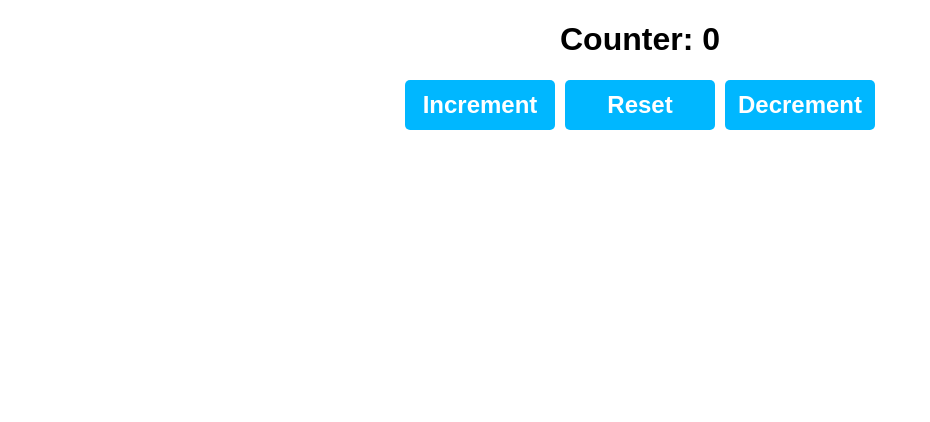
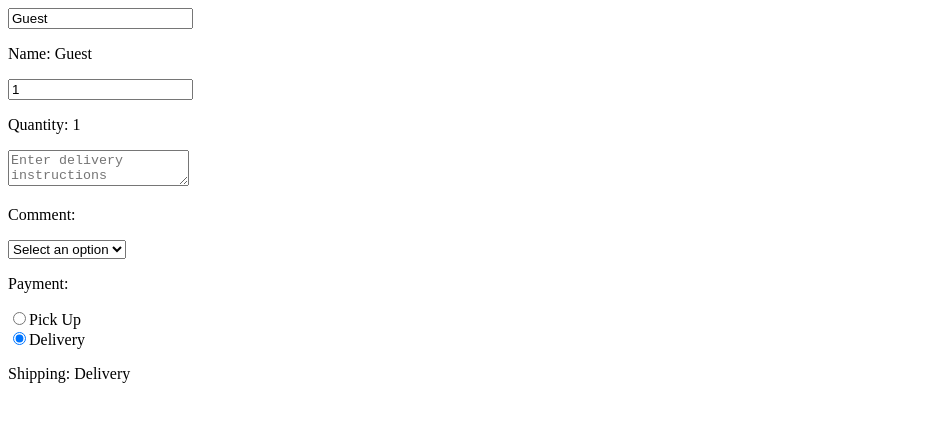
Before and after one commit to RaoufHamaissia/React, a React (Vite) app in the folder my-react-app/: page / in a window 1280 px wide. Shown: the top 422 px of the page, without its empty margins (0-930 px from the left). Built offline with nearby package versions, Linux system fonts and the light colour scheme.

Commit message:
onChange event handler

```diff
--- a/my-react-app/src/App.jsx
+++ b/my-react-app/src/App.jsx
@@ -1,18 +1,13 @@
-// React hook = Special function that lets you use state and other React features without writing a class
-//
+// onChange = event handler used primarly for form element : input elements. Triggered when the value of an input changes
+//  onSubmit = event handler used primarily for form elements
+//  onClick = event handler used primarily for button elements
 //
 
-// useState() = React hook that lets you add state to a functional component
-// useEffect() = React hook that lets you perform side effects in a functional component
-// useContext() = React hook that lets you use context in a functional component
-// useReducer() = React hook that lets you manage complex state in a functional component
-// useRef() = React hook that lets you create a mutable ref object in a functional component
-// useMemo() = React hook that lets you memoize a value in a functional component
 
 
 import MyComponent from "./MyComponent.jsx";
 import Counter from "./Counter.jsx";
-
+import MySecondComponent from "./MySecondComponent.jsx";
 
 
 
@@ -24,7 +19,7 @@ function App() {
   return(
     <>
 
-     <Counter/>
+     <MySecondComponent/>
 
 
 
--- a/my-react-app/src/Counter.jsx
+++ b/my-react-app/src/Counter.jsx
@@ -20,7 +20,7 @@
         }
         return (
             <div className='counter-container'>
-                <h1 className='count-display'>Counter: {count}</h1>
+                <h1 className='counter-display'>Counter: {count}</h1>
                 <button className='counter-button' onClick={increment} >Increment</button>
                 <button className='counter-button' onClick={reset}>Reset</button>
                 <button className='counter-button' onClick={decrement}>Decrement</button>
--- /dev/null
+++ b/my-react-app/src/MySecondComponent.jsx
@@ -0,0 +1,84 @@
+
+import React, {useState} from "react";
+
+
+function MySecondComponent() {
+
+    const [name, setName] = useState("Guest");
+    const [quantity, setQuantity] = useState(1);
+    const [comment, setComment] = useState("");
+    const [payment, setPayment] = useState("");
+    const [shipping, setShipping] = useState("Delivery");
+
+
+
+    const handleNameChange = (event) => {
+        //const {value} = event.target.value; // destructuring assignment to extract value from the event target
+        setName(event.target.value); // update the name state with the new value
+    }
+
+    const handleQuantityChange = (event) => {
+        setQuantity(event.target.value); // update the quantity state with the new value
+    }
+
+    const handleCommentChange = (event) => {
+        setComment(event.target.value); // update the comment state with the new value
+    }
+
+    const handlePaymentChange = (event) => {
+        setPayment(event.target.value); // update the payment state with the new value
+    }
+
+    const handleShippingChange = (event) => {
+        setShipping(event.target.value); // update the shipping state with the new value
+    }
+
+    return (
+        <div>
+
+            <input type="text" value={name} onChange={handleNameChange}/>
+            <p>Name: {name}</p>
+
+            <input value={quantity} onChange={handleQuantityChange} type="number" />
+            <p>Quantity: {quantity}</p>
+
+            <textarea value={comment} onChange={handleCommentChange} placeholder="Enter delivery instructions"></textarea>
+            <p>Comment: {comment}</p>
+
+            <select value={payment} onChange={handlePaymentChange}>
+                <option value="">Select an option</option>
+                <option value="credit">Credit Card</option>
+                <option value="debit">Debit Card</option>
+                <option value="paypal">PayPal</option>
+                <option value="bank">Bank Transfer</option>
+                <option value="cash on delivery">Cash</option>
+            </select>
+            <p>Payment: {payment}</p>
+
+            <label >
+                <input type="radio" value="Pick Up"
+                    checked={shipping === "Pick Up"}
+                    onChange={handleShippingChange} />
+                Pick Up
+            </label>
+            <br/>
+            <label >
+                <input type="radio" value="Delivery"
+                checked={shipping === "Delivery"}
+                onChange={handleShippingChange} />
+                Delivery
+            </label>
+            <p>Shipping: {shipping}</p>
+
+
+        </div>
+
+
+
+
+    );
+
+};
+
+
+export default MySecondComponent;
```
